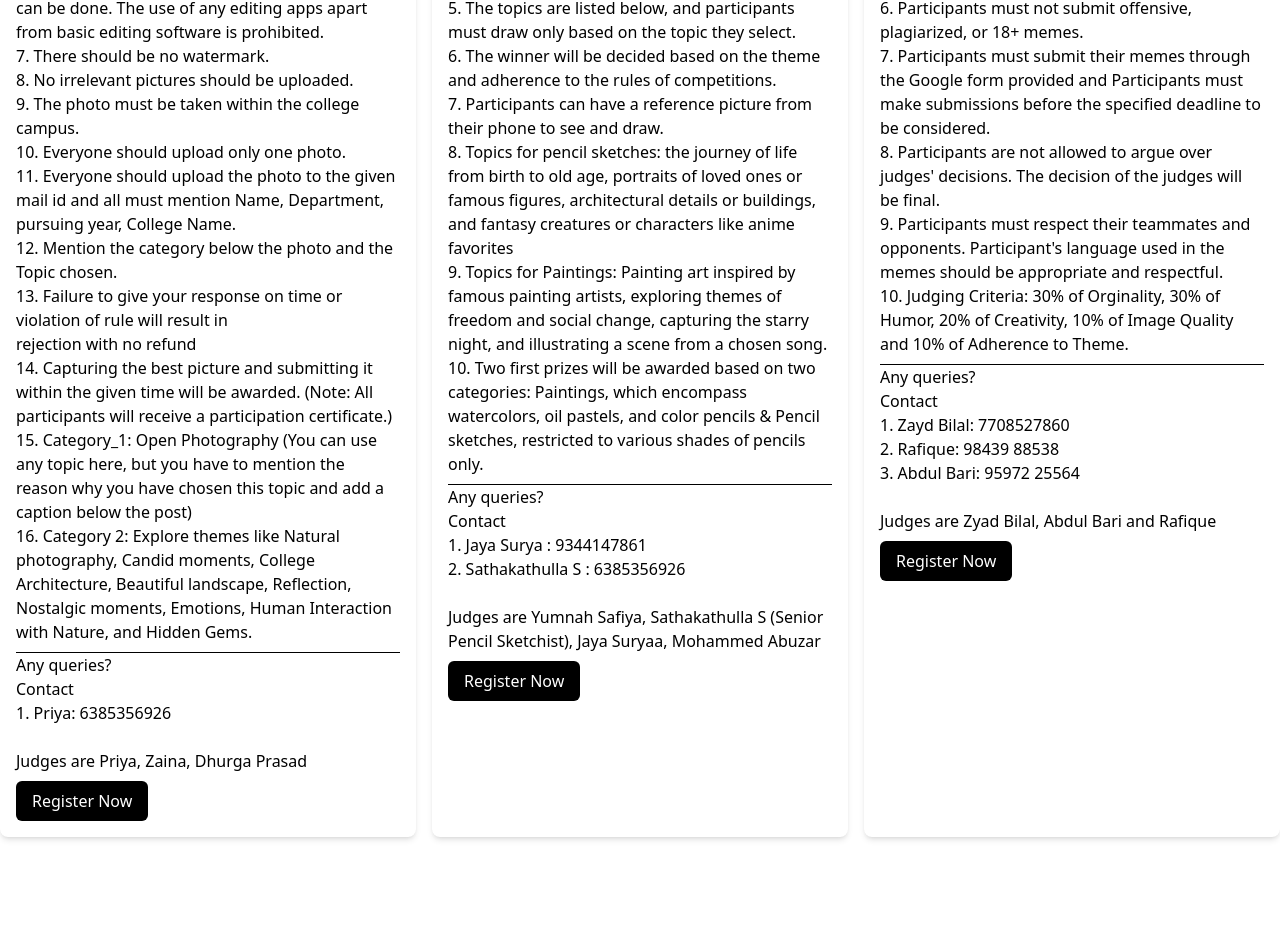
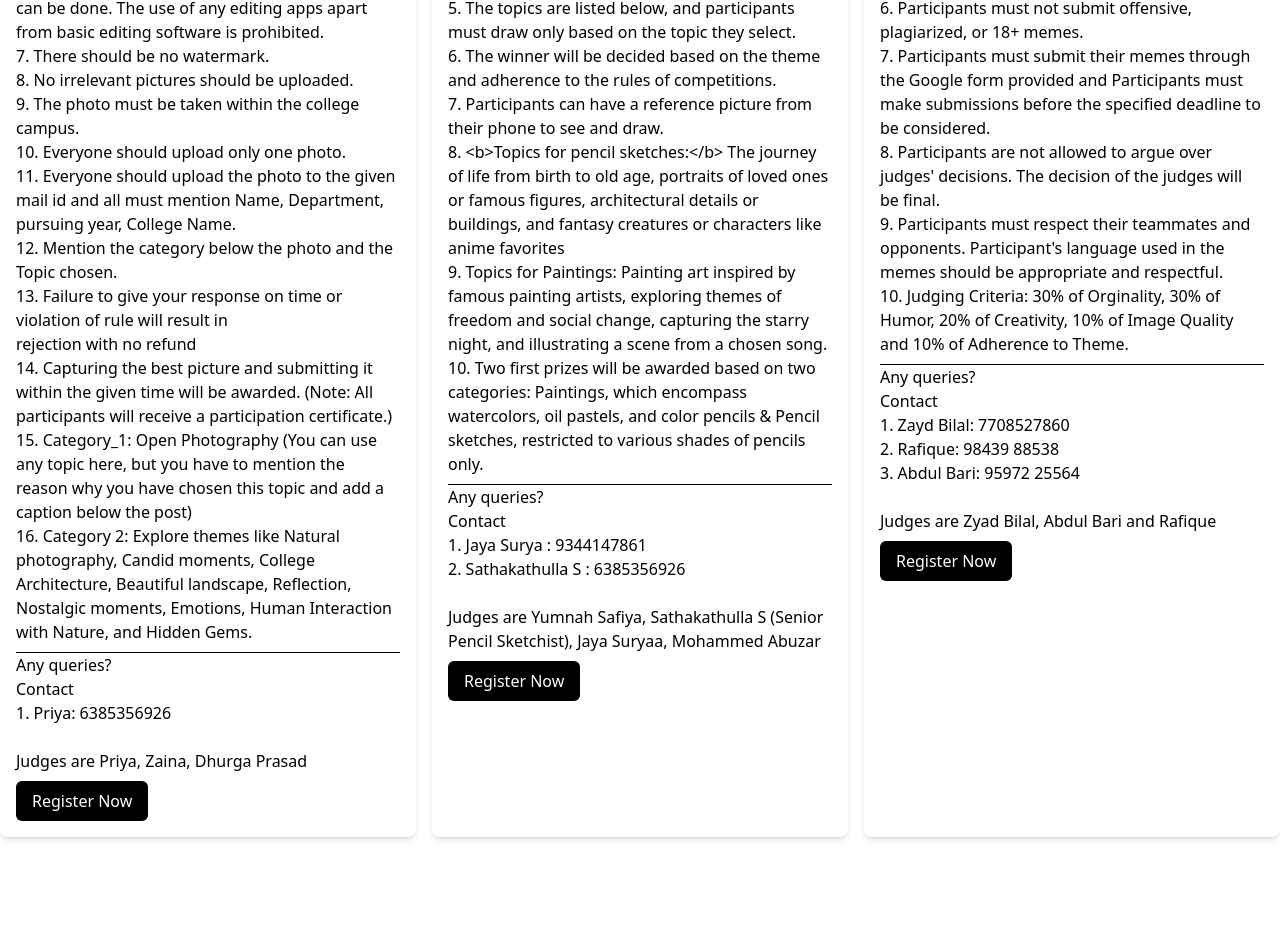
Before and after one commit to dhanushk-offl/revibe-event, a SvelteKit app: page /events in a window 1280 px wide. Shown: the part 4699-5630 px from the top of the page. Built offline with nearby package versions, Linux system fonts and the light colour scheme; a web font is replaced by a local one.

Commit message:
Update nontech.svelte

```diff
--- a/src/routes/events/nontech.svelte
+++ b/src/routes/events/nontech.svelte
@@ -62,7 +62,7 @@
     "The topics are listed below, and participants must draw only based on the topic they select.",
     "The winner will be decided based on the theme and adherence to the rules of competitions.",
     "Participants can have a reference picture from their phone to see and draw.",
-    "Topics for pencil sketches: the journey of life from birth to old age, portraits of loved ones or famous figures, architectural details or buildings, and fantasy creatures or characters like anime favorites",
+    "<b>Topics for pencil sketches:</b> The journey of life from birth to old age, portraits of loved ones or famous figures, architectural details or buildings, and fantasy creatures or characters like anime favorites",
     "Topics for Paintings: Painting art inspired by famous painting artists, exploring themes of freedom and social change, capturing the starry night, and illustrating a scene from a chosen song.",
 "Two first prizes will be awarded based on two categories: Paintings, which encompass watercolors, oil pastels, and color pencils & Pencil sketches, restricted to various shades of pencils only."
   ],
```
